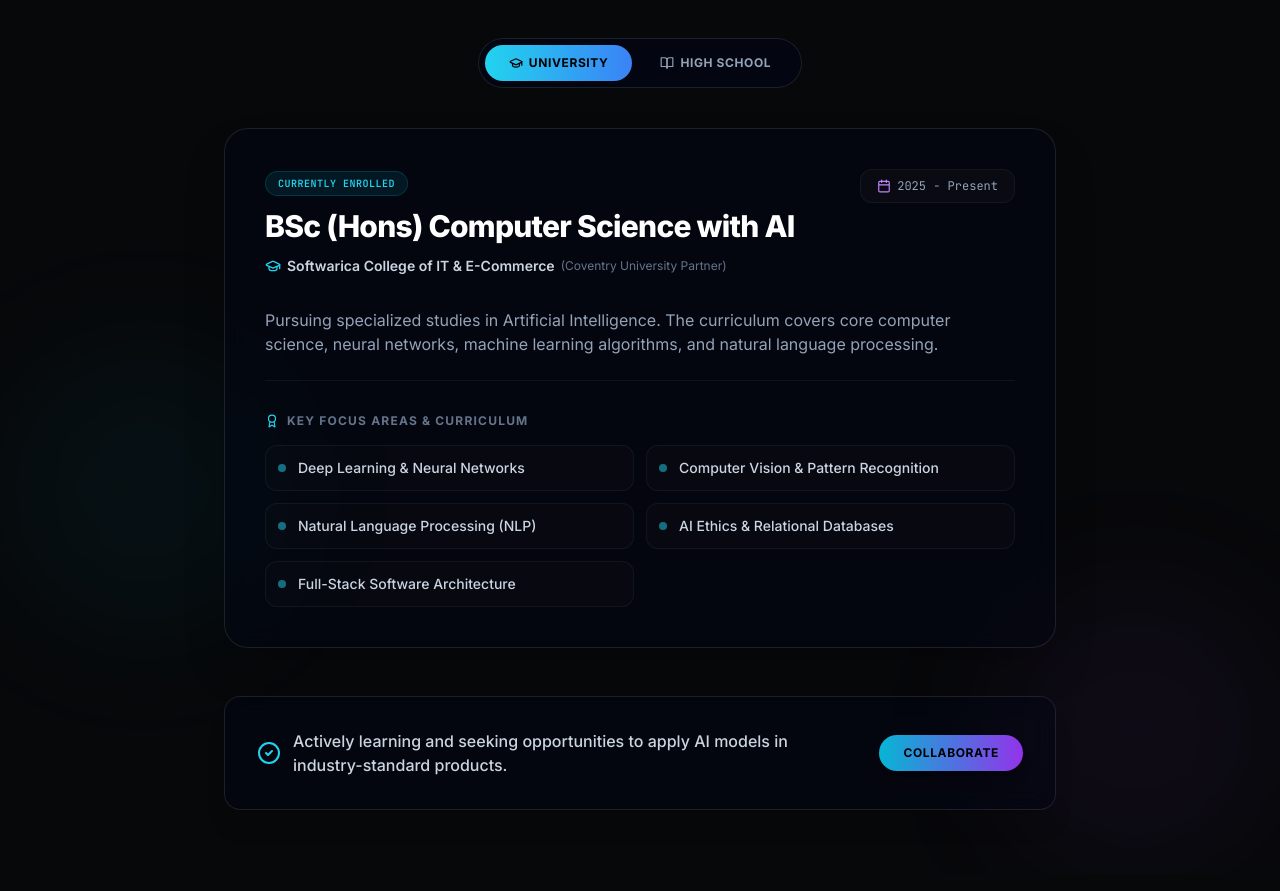
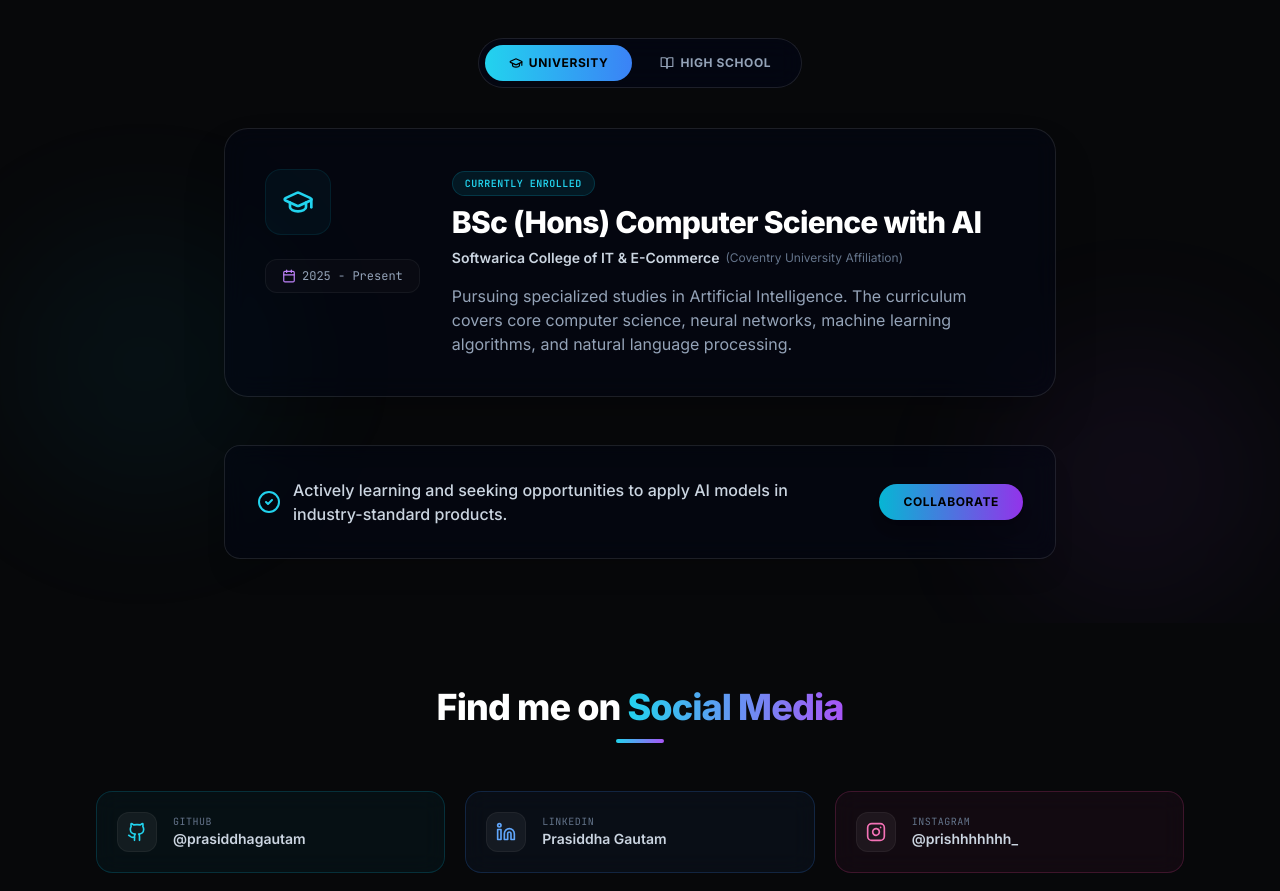
Before and after one commit to prasiddhagautam/portfolio-website, a React (Vite) app: page / in a window 1280 px wide. Shown: the part 5920-6811 px from the top of the page. Built offline with nearby package versions, Linux system fonts and the light colour scheme.

Commit message:
feat: simplify education timeline layout and update affiliation text

```diff
--- a/src/components/Timeline.jsx
+++ b/src/components/Timeline.jsx
@@ -1,7 +1,7 @@
 import { useState } from 'react'
 import { motion, AnimatePresence } from 'framer-motion'
 import { useInView } from 'react-intersection-observer'
-import { GraduationCap, Calendar, BookOpen, CheckCircle2, Award } from 'lucide-react'
+import { GraduationCap, Calendar, BookOpen, CheckCircle2 } from 'lucide-react'
 
 const Timeline = ({ education }) => {
   const [activeTab, setActiveTab] = useState('university')
@@ -20,19 +20,12 @@ const Timeline = ({ education }) => {
     university: {
       degree: "BSc (Hons) Computer Science with AI",
       institution: "Softwarica College of IT & E-Commerce",
-      affiliation: "Coventry University Partner",
+      affiliation: "Coventry University Affiliation",
       duration: "2025 - Present",
       status: "Currently Enrolled",
       badgeColor: "bg-cyan-500/10 text-cyan-400 border-cyan-500/20",
-      iconColor: "text-cyan-400 bg-cyan-500/10 border-cyan-500/20",
+      iconColor: "text-cyan-400 bg-cyan-500/5 border-cyan-500/10",
       description: "Pursuing specialized studies in Artificial Intelligence. The curriculum covers core computer science, neural networks, machine learning algorithms, and natural language processing.",
-      focusAreas: [
-        "Deep Learning & Neural Networks",
-        "Computer Vision & Pattern Recognition",
-        "Natural Language Processing (NLP)",
-        "AI Ethics & Relational Databases",
-        "Full-Stack Software Architecture"
-      ]
     },
     highschool: {
       degree: "Higher Secondary Education (Science)",
@@ -41,15 +34,8 @@ const Timeline = ({ education }) => {
       duration: "2023 - 2025",
       status: "Grade: A",
       badgeColor: "bg-purple-500/10 text-purple-400 border-purple-500/20",
-      iconColor: "text-purple-400 bg-purple-500/10 border-purple-500/20",
+      iconColor: "text-purple-400 bg-purple-500/5 border-purple-500/10",
       description: "Completed secondary education with a major focus on physical sciences, advanced mathematics, and foundational computer science studies.",
-      focusAreas: [
-        "Advanced Physics & Mechanics",
-        "Mathematics & Calculus",
-        "Foundational Programming & Algorithms",
-        "Organic & Physical Chemistry",
-        "Scientific Research Methodology"
-      ]
     }
   }
 
@@ -118,7 +104,7 @@ const Timeline = ({ education }) => {
           </motion.div>
 
           {/* Active Tab Panel */}
-          <motion.div variants={itemVariants} className="relative min-h-[380px]">
+          <motion.div variants={itemVariants} className="relative min-h-[250px]">
             <AnimatePresence mode="wait">
               <motion.div
                 key={activeTab}
@@ -126,10 +112,22 @@ const Timeline = ({ education }) => {
                 animate={{ opacity: 1, y: 0 }}
                 exit={{ opacity: 0, y: -15 }}
                 transition={{ duration: 0.35, ease: 'easeInOut' }}
-                className="bg-slate-950/40 backdrop-blur-md border border-white/10 rounded-3xl p-8 md:p-10 shadow-2xl hover:border-cyan-500/20 transition-all duration-300 group"
+                className="bg-slate-950/40 backdrop-blur-md border border-white/10 rounded-3xl p-8 md:p-10 shadow-2xl hover:border-cyan-500/20 transition-all duration-300 group flex flex-col md:flex-row gap-8 items-start"
               >
-                <div className="flex flex-col md:flex-row md:items-start justify-between gap-6 mb-8">
-                  <div className="space-y-3 text-left">
+                {/* Left side: Large Icon and Duration */}
+                <div className="flex md:flex-col items-center md:items-start gap-4 md:gap-6 flex-shrink-0 w-full md:w-auto">
+                  <div className={`p-4 rounded-2xl border ${currentData.iconColor} flex items-center justify-center group-hover:scale-105 transition-transform duration-300`}>
+                    {activeTab === 'university' ? <GraduationCap size={32} /> : <BookOpen size={32} />}
+                  </div>
+                  <div className="inline-flex items-center gap-1.5 bg-white/[0.02] border border-white/5 px-4 py-2 rounded-xl text-slate-400 text-xs font-mono">
+                    <Calendar size={14} className="text-purple-400" />
+                    {currentData.duration}
+                  </div>
+                </div>
+
+                {/* Right side: Core details */}
+                <div className="flex-1 text-left space-y-4">
+                  <div className="space-y-2">
                     <span className={`inline-flex border px-3 py-1 rounded-full text-[10px] font-mono tracking-wider uppercase font-semibold ${currentData.badgeColor}`}>
                       {currentData.status}
                     </span>
@@ -137,40 +135,13 @@ const Timeline = ({ education }) => {
                       {currentData.degree}
                     </h3>
                     <p className="text-slate-300 text-sm font-semibold flex items-center gap-1.5">
-                      <GraduationCap size={16} className="text-cyan-400" />
                       {currentData.institution}
                       <span className="text-xs text-slate-500 font-normal">({currentData.affiliation})</span>
                     </p>
                   </div>
-                  <div className="flex-shrink-0 text-left md:text-right">
-                    <div className="inline-flex items-center gap-1.5 bg-white/[0.02] border border-white/5 px-4 py-2 rounded-xl text-slate-400 text-xs font-mono">
-                      <Calendar size={14} className="text-purple-400" />
-                      {currentData.duration}
-                    </div>
-                  </div>
-                </div>
-
-                <p className="text-slate-400 text-sm md:text-base leading-relaxed text-left mb-8 border-b border-white/5 pb-6">
-                  {currentData.description}
-                </p>
-
-                {/* Focus Areas */}
-                <div className="text-left">
-                  <h4 className="text-xs font-bold uppercase tracking-widest text-slate-500 mb-4 flex items-center gap-2">
-                    <Award size={14} className="text-cyan-400" />
-                    Key Focus Areas &amp; Curriculum
-                  </h4>
-                  <div className="grid md:grid-cols-2 gap-3">
-                    {currentData.focusAreas.map((focus, idx) => (
-                      <div
-                        key={idx}
-                        className="flex items-center gap-3 p-3 rounded-xl border border-white/5 bg-white/[0.01] hover:border-cyan-500/10 hover:bg-white/[0.02] transition-all duration-300"
-                      >
-                        <span className="flex-shrink-0 w-2 h-2 rounded-full bg-cyan-400 animate-pulse" />
-                        <span className="text-slate-300 text-xs md:text-sm font-medium">{focus}</span>
-                      </div>
-                    ))}
-                  </div>
+                  <p className="text-slate-400 text-sm md:text-base leading-relaxed">
+                    {currentData.description}
+                  </p>
                 </div>
               </motion.div>
             </AnimatePresence>
```
